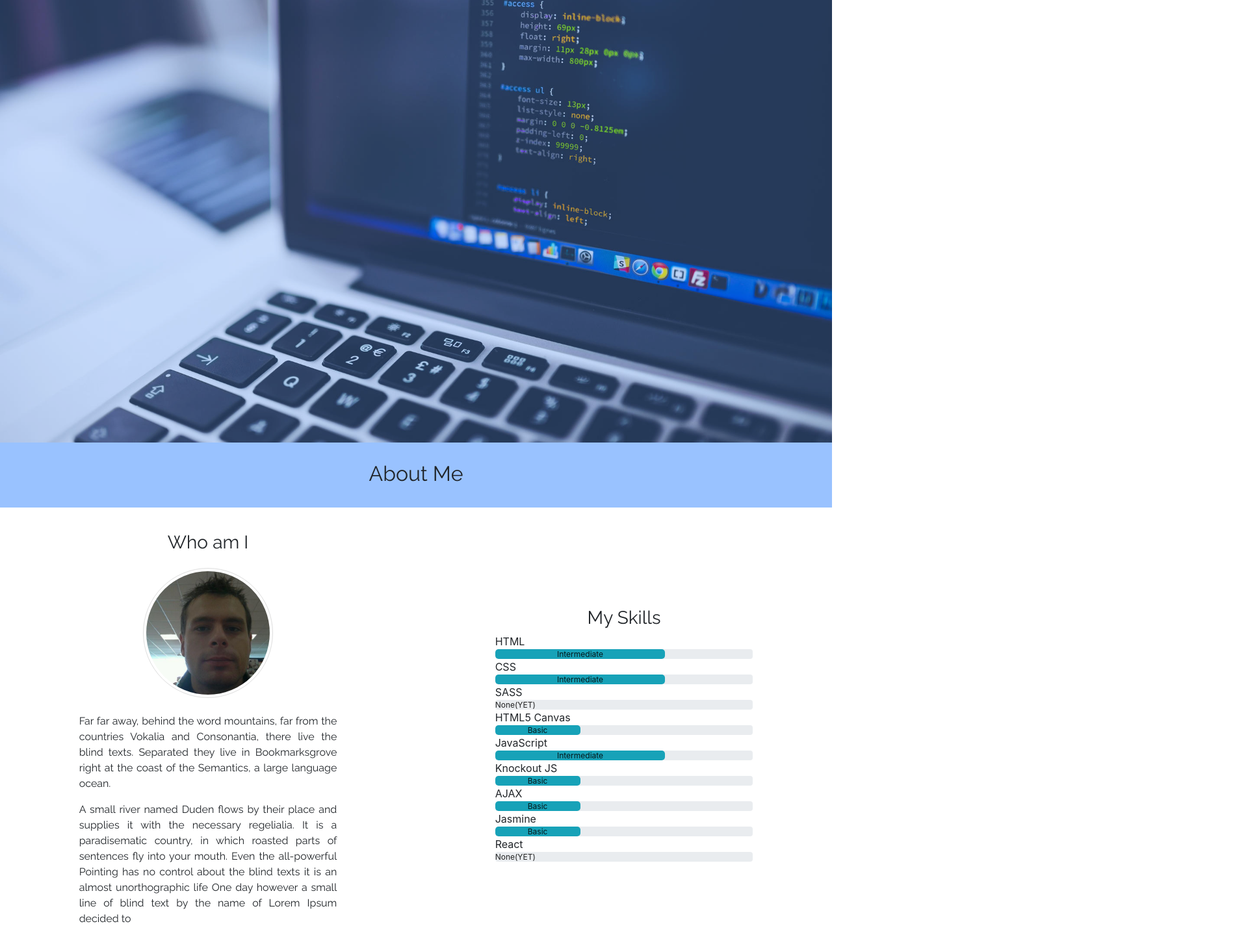
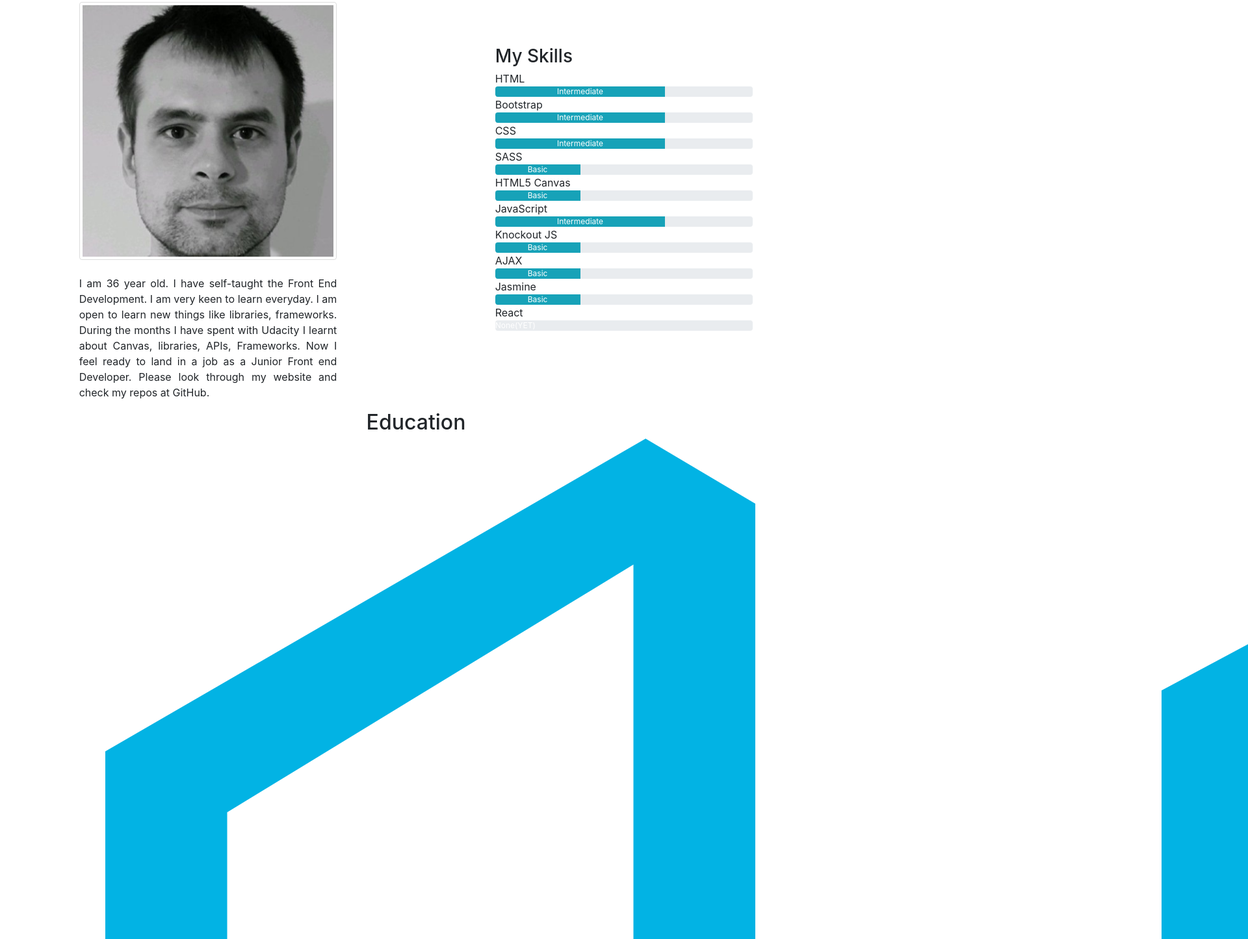
Before and after one commit to Lacika1981/Lacika1981.github.io_old, a plain HTML site: page index.html in a window 1280 px wide. Shown: the part 119-1564 px from the top of the page at 65% size, 1920 px wide, since content can reach past the window. Drawn offline with nearby package versions, Linux system fonts and the light colour scheme.

Commit message:
adding new text to about-me section

```diff
--- a/index.html
+++ b/index.html
@@ -6,9 +6,11 @@
     <meta name="viewport" content="width=device-width, initial-scale=1">
     <link rel="stylesheet" href="https://maxcdn.bootstrapcdn.com/bootstrap/4.0.0-beta/css/bootstrap.min.css" integrity="sha384-/Y6pD6FV/Vv2HJnA6t+vslU6fwYXjCFtcEpHbNJ0lyAFsXTsjBbfaDjzALeQsN6M"
         crossorigin="anonymous">
+    <link href="https://maxcdn.bootstrapcdn.com/font-awesome/4.7.0/css/font-awesome.min.css" rel="stylesheet" integrity="sha384-wvfXpqpZZVQGK6TAh5PVlGOfQNHSoD2xbE+QkPxCAFlNEevoEH3Sl0sibVcOQVnN"
+        crossorigin="anonymous">
     <link href="https://fonts.googleapis.com/css?family=Raleway:300,400" rel="stylesheet">
     <link rel="stylesheet" href="https://cdnjs.cloudflare.com/ajax/libs/animate.css/3.5.2/animate.min.css">
-    <link rel="stylesheet" href="css/styles.css">
+    <link rel="stylesheet" href="css/main.css">
     <script src="https://code.jquery.com/jquery-3.2.1.min.js" integrity="sha256-hwg4gsxgFZhOsEEamdOYGBf13FyQuiTwlAQgxVSNgt4="
         crossorigin="anonymous"></script>
     <script src="https://cdnjs.cloudflare.com/ajax/libs/popper.js/1.11.0/umd/popper.min.js" integrity="sha384-b/U6ypiBEHpOf/4+1nzFpr53nxSS+GLCkfwBdFNTxtclqqenISfwAzpKaMNFNmj4"
@@ -63,22 +65,22 @@
         <section class="row about-me justify-content-around">
             <div class="about-me flex-column col-10 col-lg-4 d-flex full-height-with-title justify-content-center text-justify">
                 <h3 class="mb-4">Who am I</h3>
-                <img src="images/optimized-images/laszlo-varga-lg.jpg" class="img-thumbnail rounded mx-auto d-block">
+                <img src="images/optimized-images/laszlo-varga-pic.jpg" class="img-thumbnail rounded mx-auto d-block">
                 <div class="mt-4">
-                    <p>Far far away, behind the word mountains, far from the countries Vokalia and Consonantia, there live the
-                        blind texts. Separated they live in Bookmarksgrove right at the coast of the Semantics, a large language
-                        ocean.
+                    <p>I am 36 year old. I have self-taught the Front End Development. I am very keen to learn everyday. I am
+                        open to learn new things like libraries, frameworks. During the months I have spent with Udacity
+                        I learnt about Canvas, libraries, APIs, Frameworks. Now I feel ready to land in a job as a Junior
+                        Front end Developer. Please look through my website and check my repos at GitHub.
                     </p>
-
-                    <p>A small river named Duden flows by their place and supplies it with the necessary regelialia. It is a
-                        paradisematic country, in which roasted parts of sentences fly into your mouth. Even the all-powerful
-                        Pointing has no control about the blind texts it is an almost unorthographic life One day however
-                        a small line of blind text by the name of Lorem Ipsum decided to</p>
                 </div>
             </div>
             <div class="skills flex-column col-10 col-lg-4 d-flex full-height-with-title justify-content-center">
                 <h3>My Skills</h3>
                 <span>HTML</span>
+                <div class="progress">
+                    <div class="progress-bar test bg-info" role="progressbar" style="width: 0;" aria-valuenow="66" aria-valuemin="0" aria-valuemax="100">Intermediate</div>
+                </div>
+                <span>Bootstrap</span>
                 <div class="progress">
                     <div class="progress-bar test bg-info" role="progressbar" style="width: 0;" aria-valuenow="66" aria-valuemin="0" aria-valuemax="100">Intermediate</div>
                 </div>
@@ -88,7 +90,7 @@
                 </div>
                 <span>SASS</span>
                 <div class="progress">
-                    <div class="progress-bar bg-info" role="progressbar" style="width: 0;" aria-valuenow="0" aria-valuemin="0" aria-valuemax="100">None(YET)</div>
+                    <div class="progress-bar bg-info" role="progressbar" style="width: 0;" aria-valuenow="33" aria-valuemin="0" aria-valuemax="100">Basic</div>
                 </div>
                 <span>HTML5 Canvas</span>
                 <div class="progress">
@@ -346,7 +348,7 @@
                         that uses Google's RSS API.</p>
                     <div class="col text-center">
                         <button type="button" class="btn btn-primary" data-toggle="modal" data-target="#buildPortfolio" data-jsonTarget="feedReader">
-                                        More information
+                                        More information <i class="fa fa-arrow-right" aria-hidden="true"></i>
                                       </button>
                     </div>
                 </div>
```
Also changed, not shown: images/optimized-images/laszlo-varga-pic.jpg (added). Lines whose indentation alone changed are shown as unchanged.
